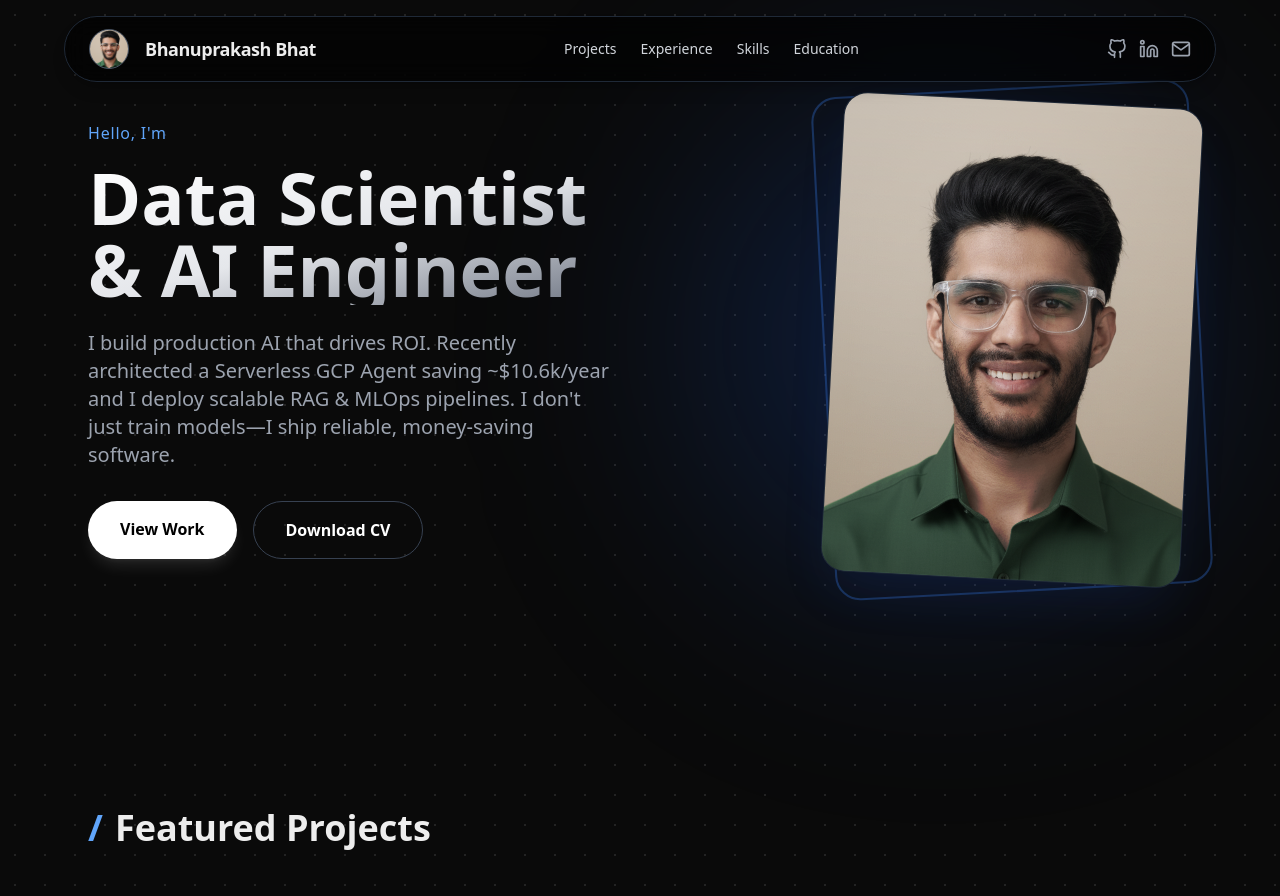
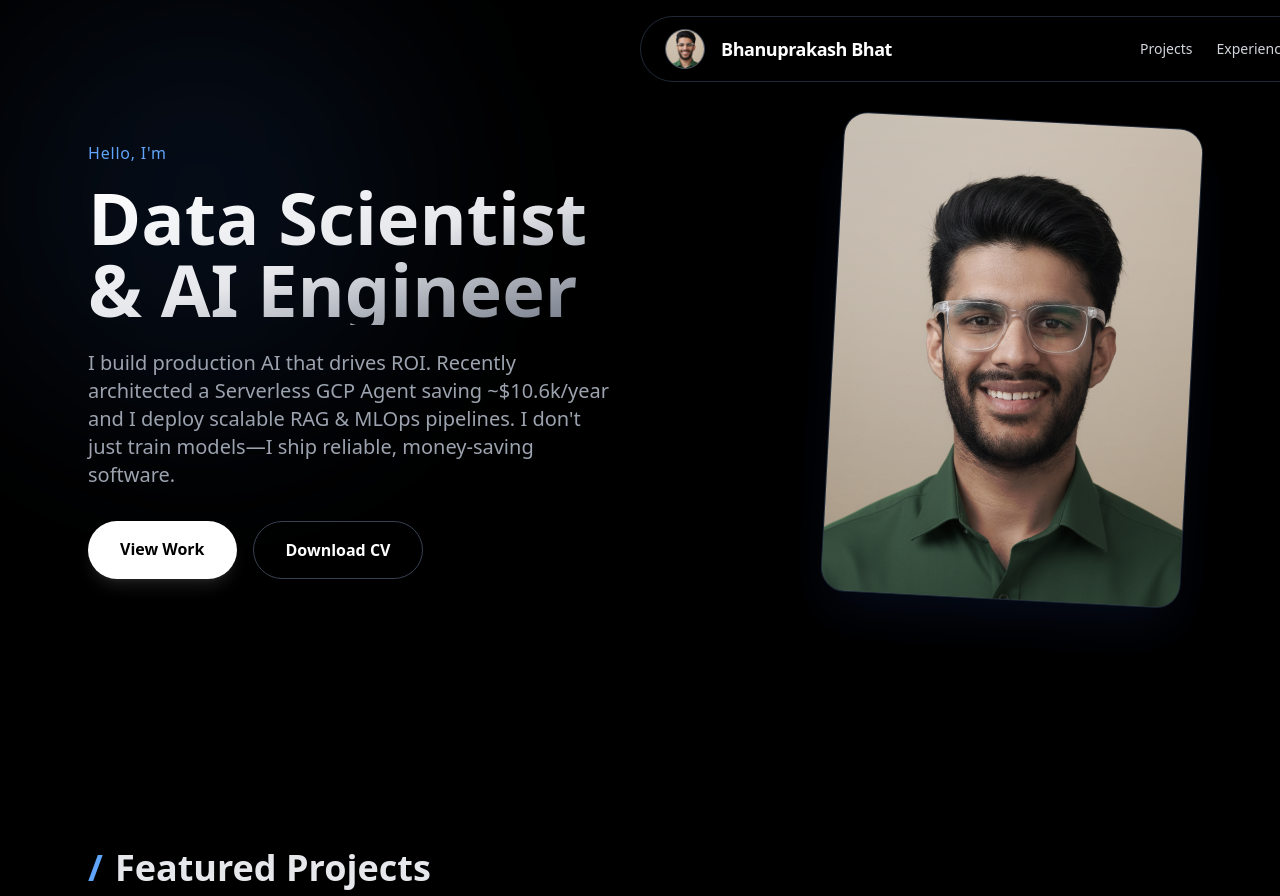
Before and after one commit to Bhat-18/portfolio, a Next.js app: page / in a window 1280 px wide. Shown: the top 896 px of the page. Built offline with nearby package versions, Linux system fonts and the light colour scheme.

Commit message:
Add real-time animations and spotlight effect

```diff
--- /dev/null
+++ b/app/components/Spotlight.tsx
@@ -0,0 +1,32 @@
+"use client";
+import { useEffect, useState } from "react";
+import { motion, useSpring } from "framer-motion";
+
+export default function Spotlight() {
+  const [mousePosition, setMousePosition] = useState({ x: 0, y: 0 });
+
+  // Use spring physics for smooth movement
+  const springConfig = { damping: 25, stiffness: 700 };
+  const mouseX = useSpring(0, springConfig);
+  const mouseY = useSpring(0, springConfig);
+
+  useEffect(() => {
+    const updateMousePosition = (e: MouseEvent) => {
+      mouseX.set(e.clientX - 200); // Center the 400px circle
+      mouseY.set(e.clientY - 200);
+    };
+
+    window.addEventListener("mousemove", updateMousePosition);
+
+    return () => {
+      window.removeEventListener("mousemove", updateMousePosition);
+    };
+  }, [mouseX, mouseY]);
+
+  return (
+    <motion.div
+      className="fixed top-0 left-0 w-[400px] h-[400px] bg-blue-500/10 rounded-full blur-[100px] pointer-events-none z-0 hidden md:block mix-blend-screen"
+      style={{ x: mouseX, y: mouseY }}
+    />
+  );
+}
--- a/app/page.tsx
+++ b/app/page.tsx
@@ -4,32 +4,57 @@ import Image from "next/image";
 import Link from "next/link";
 import { useState } from "react";
 import { FiGithub, FiLinkedin, FiMail, FiExternalLink, FiBriefcase, FiX, FiZoomIn, FiAward } from "react-icons/fi";
-// Import FaGraduationCap as a fallback icon if a logo is missing
 import { FaGraduationCap } from "react-icons/fa6";
 import { hero, navLinks, socialLinks, projects, experience, education, skills, certifications } from "./data";
 import { TechIcon } from "./components/TechIcon";
+// IMPORT ANIMATION LIBRARY
+import { motion, AnimatePresence } from "framer-motion";
+import Spotlight from "./components/Spotlight";
+
+// Animation Variants
+const fadeInUp = {
+  hidden: { opacity: 0, y: 40 },
+  visible: { opacity: 1, y: 0, transition: { duration: 0.8, ease: "easeOut" } }
+};
+
+const staggerContainer = {
+  hidden: { opacity: 0 },
+  visible: {
+    opacity: 1,
+    transition: {
+      staggerChildren: 0.1
+    }
+  }
+};
 
 export default function Home() {
   const [selectedImage, setSelectedImage] = useState<string | null>(null);
 
   return (
-    <main className="min-h-screen font-sans selection:bg-blue-500/30 pb-20 overflow-x-hidden relative">
+    <main className="min-h-screen font-sans selection:bg-blue-500/30 pb-20 overflow-x-hidden relative bg-black text-gray-200">
 
-      {/* === IMAGE POPUP (MODAL) === */}
+      {/* 1. REAL-TIME MOUSE SPOTLIGHT */}
+      <Spotlight />
+
+      {/* IMAGE POPUP (MODAL) */}
+      <AnimatePresence>
         {selectedImage && (
-        <div
-          className="fixed inset-0 z-[100] flex items-center justify-center bg-black/90 backdrop-blur-sm p-4 transition-all duration-300"
+          <motion.div
+            initial={{ opacity: 0 }}
+            animate={{ opacity: 1 }}
+            exit={{ opacity: 0 }}
+            className="fixed inset-0 z-[100] flex items-center justify-center bg-black/90 backdrop-blur-sm p-4"
             onClick={() => setSelectedImage(null)}
           >
-          <button
-            className="absolute top-6 right-6 text-white text-4xl hover:text-red-400 transition"
-            onClick={() => setSelectedImage(null)}
-          >
+            <button className="absolute top-6 right-6 text-white text-4xl hover:text-red-400 transition z-50">
               <FiX />
             </button>
 
-          <div
-            className="relative w-full max-w-4xl h-[80vh] rounded-xl overflow-hidden shadow-2xl shadow-blue-500/20 border border-gray-800"
+            <motion.div
+              initial={{ scale: 0.8, opacity: 0 }}
+              animate={{ scale: 1, opacity: 1 }}
+              exit={{ scale: 0.8, opacity: 0 }}
+              className="relative w-full max-w-5xl h-[85vh] rounded-xl overflow-hidden shadow-2xl shadow-blue-500/20 border border-gray-800 bg-black"
               onClick={(e) => e.stopPropagation()}
             >
               <Image
@@ -38,22 +63,23 @@ export default function Home() {
                 fill
                 className="object-contain"
               />
-          </div>
-        </div>
+            </motion.div>
+          </motion.div>
         )}
+      </AnimatePresence>
 
       {/* NAVBAR */}
-      <header className="fixed top-4 left-1/2 -translate-x-1/2 z-50 w-[95%] max-w-6xl bg-black/60 backdrop-blur-md border border-gray-800 rounded-full px-6 py-3 flex items-center justify-between shadow-lg shadow-black/20">
+      <motion.header
+        initial={{ y: -100, opacity: 0 }}
+        animate={{ y: 0, opacity: 1 }}
+        transition={{ duration: 0.8, delay: 0.2 }}
+        className="fixed top-4 left-1/2 -translate-x-1/2 z-50 w-[95%] max-w-6xl bg-black/60 backdrop-blur-md border border-gray-800 rounded-full px-6 py-3 flex items-center justify-between shadow-lg shadow-black/20"
+      >
         <div className="flex items-center gap-4">
           <div className="hidden md:block w-10 h-10 rounded-full bg-gray-700 overflow-hidden relative border border-gray-600">
-             <Image
-               src={hero.avatar}
-               alt="Profile"
-               fill
-               className="object-cover"
-             />
+             <Image src={hero.avatar} alt="Profile" fill className="object-cover" />
           </div>
-          <span className="font-bold text-lg tracking-tight">{hero.name}</span>
+          <span className="font-bold text-lg tracking-tight text-white">{hero.name}</span>
         </div>
 
         <nav className="hidden md:flex items-center gap-6 text-sm font-medium text-gray-300">
@@ -71,30 +97,46 @@ export default function Home() {
             <a href={socialLinks.email} className="hover:text-white text-xl transition"><FiMail /></a>
           </div>
         </div>
-      </header>
+      </motion.header>
 
       <div className="max-w-6xl mx-auto px-6 flex flex-col gap-32">
 
-        {/* HERO */}
-        <section className="min-h-[85vh] flex items-center pt-28 md:pt-0 relative">
+        {/* HERO SECTION */}
+        <section className="min-h-[90vh] flex items-center pt-28 md:pt-0 relative">
+            {/* Background Glow */}
             <div className="absolute top-1/2 right-0 -translate-y-1/2 w-[500px] h-[500px] bg-blue-600/20 blur-[120px] rounded-full -z-10 hidden md:block"></div>
 
             <div className="grid md:grid-cols-2 gap-12 items-center w-full">
-              <div className="flex flex-col justify-center order-2 md:order-1">
-                  <span className="text-blue-400 font-medium mb-4 block tracking-wider">Hello, I'm</span>
-                  <h1 className="text-5xl md:text-7xl font-extrabold bg-gradient-to-br from-white via-gray-200 to-gray-500 bg-clip-text text-transparent mb-6 leading-tight">
+              {/* Left Column: Text */}
+              <motion.div
+                initial="hidden"
+                animate="visible"
+                variants={staggerContainer}
+                className="flex flex-col justify-center order-2 md:order-1"
+              >
+                  <motion.span variants={fadeInUp} className="text-blue-400 font-medium mb-4 block tracking-wider">Hello, I'm</motion.span>
+
+                  <motion.h1 variants={fadeInUp} className="text-5xl md:text-7xl font-extrabold bg-gradient-to-br from-white via-gray-200 to-gray-500 bg-clip-text text-transparent mb-6 leading-tight">
                     {hero.title}
-                  </h1>
-                  <p className="text-lg md:text-xl text-gray-400 max-w-xl leading-relaxed mb-8">
+                  </motion.h1>
+
+                  <motion.p variants={fadeInUp} className="text-lg md:text-xl text-gray-400 max-w-xl leading-relaxed mb-8">
                     {hero.text}
-                  </p>
-                  <div className="flex flex-wrap gap-4">
+                  </motion.p>
+
+                  <motion.div variants={fadeInUp} className="flex flex-wrap gap-4">
                       <a href="#projects" className="bg-white text-black px-8 py-4 rounded-full font-bold hover:bg-gray-200 transition shadow-lg shadow-white/10">View Work</a>
                       <a href="/resume.pdf" target="_blank" rel="noopener noreferrer" className="border border-gray-700 text-white px-8 py-4 rounded-full font-bold hover:bg-gray-800 transition">Download CV</a>
-                  </div>
-              </div>
+                  </motion.div>
+              </motion.div>
 
-              <div className="order-1 md:order-2 flex justify-center md:justify-end relative">
+              {/* Right Column: Animated Photo */}
+              <motion.div
+                 initial={{ opacity: 0, scale: 0.8, rotate: 10 }}
+                 animate={{ opacity: 1, scale: 1, rotate: 0 }}
+                 transition={{ duration: 1, ease: "easeOut" }}
+                 className="order-1 md:order-2 flex justify-center md:justify-end relative"
+              >
                   <div className="relative w-full max-w-[300px] md:max-w-[360px] h-[400px] md:h-[480px] rounded-3xl overflow-hidden border border-gray-800 shadow-2xl shadow-blue-900/20 rotate-3 hover:rotate-0 transition-all duration-500 group z-10 bg-gray-900">
                      <Image
                          src={hero.avatar}
@@ -105,19 +147,33 @@ export default function Home() {
                      />
                      <div className="absolute inset-0 bg-gradient-to-t from-black/40 to-transparent mix-blend-overlay"></div>
                   </div>
-                  <div className="absolute inset-0 w-full max-w-[300px] md:max-w-[360px] h-[400px] md:h-[480px] rounded-3xl border-2 border-blue-500/30 -rotate-3 -z-10 scale-105 md:left-auto md:right-0"></div>
-              </div>
+                  <div className="absolute inset-0 w-full max-w-[300px] md:max-w-[360px] h-[400px] md:h-[480px] rounded-3xl border-2 border-blue-500/30 -rotate-3 -z-10 scale-105 md:left-auto md:right-0 animate-pulse"></div>
+              </motion.div>
             </div>
         </section>
 
         {/* PROJECTS */}
         <section id="projects">
-          <h2 className="text-4xl font-bold mb-12 flex items-center gap-3">
+          <motion.h2
+            initial={{ opacity: 0, x: -50 }}
+            whileInView={{ opacity: 1, x: 0 }}
+            viewport={{ once: true }}
+            transition={{ duration: 0.5 }}
+            className="text-4xl font-bold mb-12 flex items-center gap-3"
+          >
             <span className="text-blue-400">/</span> Featured Projects
-          </h2>
+          </motion.h2>
+
           <div className="flex flex-col gap-12">
-            {projects.map((project) => (
-              <div key={project.id} className="group bg-gray-900/30 border border-gray-800/80 p-8 rounded-3xl grid md:grid-cols-5 gap-8 hover:border-blue-500/50 hover:bg-gray-900/60 transition-all duration-300 relative overflow-hidden shadow-lg">
+            {projects.map((project, index) => (
+              <motion.div
+                key={project.id}
+                initial={{ opacity: 0, y: 50 }}
+                whileInView={{ opacity: 1, y: 0 }}
+                viewport={{ once: true, margin: "-100px" }}
+                transition={{ duration: 0.6, delay: index * 0.1 }}
+                className="group bg-gray-900/30 border border-gray-800/80 p-8 rounded-3xl grid md:grid-cols-5 gap-8 hover:border-blue-500/50 hover:bg-gray-900/60 transition-all duration-300 relative overflow-hidden shadow-lg"
+              >
                 <div className="md:col-span-3 flex flex-col justify-between z-10 relative order-2 md:order-1">
                   <div>
                     <div className="flex justify-between items-start mb-4">
@@ -141,7 +197,8 @@ export default function Home() {
                    </div>
                   </div>
                 </div>
-                <div className="md:col-span-2 h-64 md:h-auto relative rounded-2xl overflow-hidden border border-gray-800 group-hover:border-blue-500/30 transition z-10 bg-gray-950 order-1 md:order-2 cursor-pointer"
+                <div
+                   className="md:col-span-2 h-64 md:h-auto relative rounded-2xl overflow-hidden border border-gray-800 group-hover:border-blue-500/30 transition z-10 bg-gray-950 order-1 md:order-2 cursor-pointer"
                    onClick={() => project.image && setSelectedImage(project.image)}
                 >
                   {project.image ? (
@@ -155,19 +212,31 @@ export default function Home() {
                       <div className="w-full h-full flex items-center justify-center text-gray-500 text-xs">No Image Found</div>
                   )}
                 </div>
-              </div>
+              </motion.div>
             ))}
           </div>
         </section>
 
         {/* EXPERIENCE */}
         <section id="experience">
-            <h2 className="text-4xl font-bold mb-12 flex items-center gap-3">
+            <motion.h2
+              initial={{ opacity: 0, x: -50 }}
+              whileInView={{ opacity: 1, x: 0 }}
+              viewport={{ once: true }}
+              className="text-4xl font-bold mb-12 flex items-center gap-3"
+            >
                 <span className="text-blue-400">/</span> Work Experience
-            </h2>
+            </motion.h2>
             <div className="relative border-l-2 border-gray-800 ml-3 space-y-16">
-                {experience.map((job) => (
-                    <div key={job.id} className="ml-12 relative group">
+                {experience.map((job, index) => (
+                    <motion.div
+                      key={job.id}
+                      initial={{ opacity: 0, x: -20 }}
+                      whileInView={{ opacity: 1, x: 0 }}
+                      viewport={{ once: true }}
+                      transition={{ delay: index * 0.1 }}
+                      className="ml-12 relative group"
+                    >
                         <span className="absolute -left-[59px] top-2 bg-black w-7 h-7 rounded-full border-[3px] border-blue-500 group-hover:scale-125 transition"></span>
                         <div className="bg-gray-900/30 p-8 rounded-3xl border border-gray-800 hover:border-blue-500/50 transition shadow-lg">
                             <div className="flex flex-col sm:flex-row sm:items-center justify-between mb-4 gap-2">
@@ -177,66 +246,99 @@ export default function Home() {
                             <p className="text-lg text-gray-300 font-medium mb-6 flex items-center gap-2"><FiBriefcase className="text-blue-400" /> {job.company}</p>
                             <p className="text-gray-400 text-base leading-relaxed">{job.description}</p>
                         </div>
-                    </div>
+                    </motion.div>
                 ))}
             </div>
         </section>
 
         {/* SKILLS */}
         <section id="skills">
-          <h2 className="text-4xl font-bold mb-12 flex items-center gap-3">
+          <motion.h2
+            initial={{ opacity: 0, x: -50 }}
+            whileInView={{ opacity: 1, x: 0 }}
+            viewport={{ once: true }}
+            className="text-4xl font-bold mb-12 flex items-center gap-3"
+          >
              <span className="text-purple-400">/</span> Technologies & Skills
-          </h2>
-          <div className="grid grid-cols-3 sm:grid-cols-4 md:grid-cols-6 gap-6">
+          </motion.h2>
+          <motion.div
+            initial="hidden"
+            whileInView="visible"
+            variants={staggerContainer}
+            viewport={{ once: true }}
+            className="grid grid-cols-3 sm:grid-cols-4 md:grid-cols-6 gap-6"
+          >
               {skills.map((skill) => (
-                  <div key={skill} className="flex flex-col items-center gap-4 p-6 rounded-3xl border border-gray-800 bg-gray-900/20 hover:bg-gray-800/80 hover:border-purple-500/50 transition-all group hover:-translate-y-1 shadow-md">
+                  <motion.div
+                    key={skill}
+                    variants={fadeInUp}
+                    whileHover={{ scale: 1.05, y: -5 }}
+                    className="flex flex-col items-center gap-4 p-6 rounded-3xl border border-gray-800 bg-gray-900/20 hover:bg-gray-800/80 hover:border-purple-500/50 transition-all group shadow-md"
+                  >
                       <TechIcon name={skill} size={40} />
                       <span className="text-sm font-bold text-gray-400 group-hover:text-white">{skill}</span>
-                  </div>
+                  </motion.div>
               ))}
-          </div>
+          </motion.div>
         </section>
 
         {/* EDUCATION & CERTS */}
         <section id="education" className="grid md:grid-cols-2 gap-16 pb-20">
-            {/* EDUCATION COLUMN - UPDATED WITH LOGOS */}
+            {/* EDUCATION COLUMN */}
             <div>
-                <h2 className="text-4xl font-bold mb-10 flex items-center gap-3">
+                <motion.h2
+                  initial={{ opacity: 0, y: 20 }}
+                  whileInView={{ opacity: 1, y: 0 }}
+                  viewport={{ once: true }}
+                  className="text-4xl font-bold mb-10 flex items-center gap-3"
+                >
                     <span className="text-green-400">/</span> Education
-                </h2>
+                </motion.h2>
                 <div className="space-y-6">
-                    {education.map((edu) => (
-                        <div key={edu.id} className="flex items-center gap-6 p-6 rounded-3xl border border-gray-800 bg-gray-900/20 hover:border-green-500/50 hover:bg-gray-800/80 transition shadow-md group">
-                            {/* Logo Container */}
+                    {education.map((edu, index) => (
+                        <motion.div
+                          key={edu.id}
+                          initial={{ opacity: 0, y: 20 }}
+                          whileInView={{ opacity: 1, y: 0 }}
+                          transition={{ delay: index * 0.1 }}
+                          viewport={{ once: true }}
+                          className="flex items-center gap-6 p-6 rounded-3xl border border-gray-800 bg-gray-900/20 hover:border-green-500/50 hover:bg-gray-800/80 transition shadow-md group"
+                        >
                             <div className="relative w-16 h-16 shrink-0 rounded-2xl overflow-hidden bg-gray-800 border border-gray-700 p-1 flex items-center justify-center">
                                 {edu.logo ? (
                                     <Image src={edu.logo} alt={edu.school} fill className="object-contain rounded-xl" />
                                 ) : (
-                                    // Fallback icon if you haven't added the image yet
                                     <FaGraduationCap className="text-green-500 text-3xl" />
                                 )}
                             </div>
-                            {/* Text Container */}
                             <div>
                               <h3 className="text-xl font-bold mb-1 text-white group-hover:text-green-400 transition">{edu.degree}</h3>
                               <p className="text-gray-300 text-base mb-3">{edu.school}</p>
                               <span className="text-sm font-bold text-green-300 bg-green-500/10 px-3 py-1 rounded-full border border-green-500/20 inline-block">{edu.date}</span>
                             </div>
-                        </div>
+                        </motion.div>
                     ))}
                 </div>
             </div>
 
             {/* CERTIFICATES COLUMN */}
             <div id="certificates">
-                <h2 className="text-4xl font-bold mb-10 flex items-center gap-3">
+                <motion.h2
+                   initial={{ opacity: 0, y: 20 }}
+                   whileInView={{ opacity: 1, y: 0 }}
+                   viewport={{ once: true }}
+                   className="text-4xl font-bold mb-10 flex items-center gap-3"
+                >
                     <span className="text-green-400">/</span> Certifications
-                </h2>
+                </motion.h2>
                 <div className="space-y-4">
-                    {certifications.map((cert) => (
-                        <div
+                    {certifications.map((cert, index) => (
+                        <motion.div
                             key={cert.id}
-                            // CLICK HANDLER: This makes the popup work!
+                            initial={{ opacity: 0, x: 20 }}
+                            whileInView={{ opacity: 1, x: 0 }}
+                            transition={{ delay: index * 0.05 }}
+                            viewport={{ once: true }}
                             onClick={() => cert.image && setSelectedImage(cert.image)}
                             className="flex items-center gap-6 p-4 rounded-3xl border border-gray-800 bg-gray-900/20 hover:border-green-500/50 hover:bg-gray-800/80 transition group shadow-md cursor-pointer relative top-0 hover:-top-1"
                         >
@@ -252,11 +354,10 @@ export default function Home() {
                                 <p className="text-sm text-gray-400">{cert.issuer}</p>
                                 <span className="text-xs text-gray-500 mt-1 block">{cert.date}</span>
                             </div>
-                            {/* Zoom Icon to indicate clickability */}
                             <div className="absolute top-6 right-6 text-gray-600 group-hover:text-green-400 transition">
                                 <FiZoomIn size={20} />
                             </div>
-                        </div>
+                        </motion.div>
                     ))}
                 </div>
             </div>
--- a/package.json
+++ b/package.json
@@ -9,10 +9,13 @@
     "lint": "eslint"
   },
   "dependencies": {
+    "clsx": "^2.1.1",
+    "framer-motion": "^12.25.0",
     "next": "16.1.1",
     "react": "19.2.3",
     "react-dom": "19.2.3",
-    "react-icons": "^5.5.0"
+    "react-icons": "^5.5.0",
+    "tailwind-merge": "^3.4.0"
   },
   "devDependencies": {
     "@tailwindcss/postcss": "^4",
```
Also changed, not shown: 1 other file (tests, documents, lock files or other folders). Lines whose indentation alone changed are shown as unchanged.
